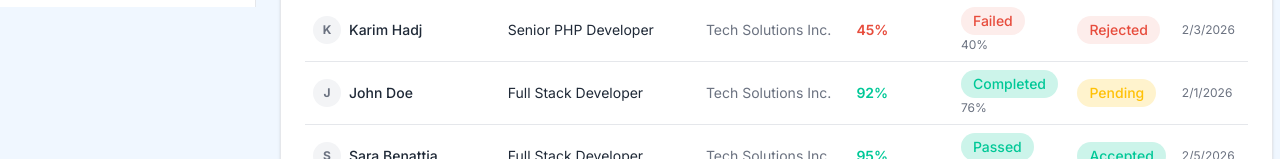
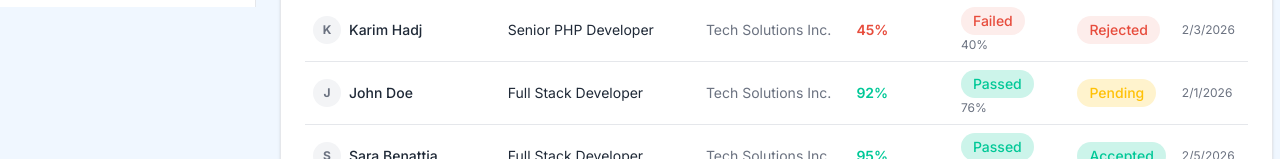
Before and after one commit to Douaa-code/cvision-frontend, a Next.js app: page /admin/applications in a window 1280 px wide. Shown: the part 793-952 px from the top of the page. Built offline with nearby package versions, Linux system fonts and the light colour scheme.

Commit message:
feat(admin): display "Passed" instead of "Completed" in applications test status
Co-Authored-By: Claude Sonnet 4.6 <noreply@anthropic.com>

```diff
--- a/app/(admin)/admin/applications/page.tsx
+++ b/app/(admin)/admin/applications/page.tsx
@@ -160,7 +160,7 @@ export default function AdminApplicationsPage() {
                     <TableCell>
                       {app.testStatus ? (
                         <div>
-                          <StatusBadge status={app.testStatus} />
+                          <StatusBadge status={app.testStatus === "Completed" ? "Passed" : app.testStatus} />
                           {app.testScore !== undefined && (
                             <p className="text-xs text-muted-foreground mt-0.5">{app.testScore}%</p>
                           )}
```
